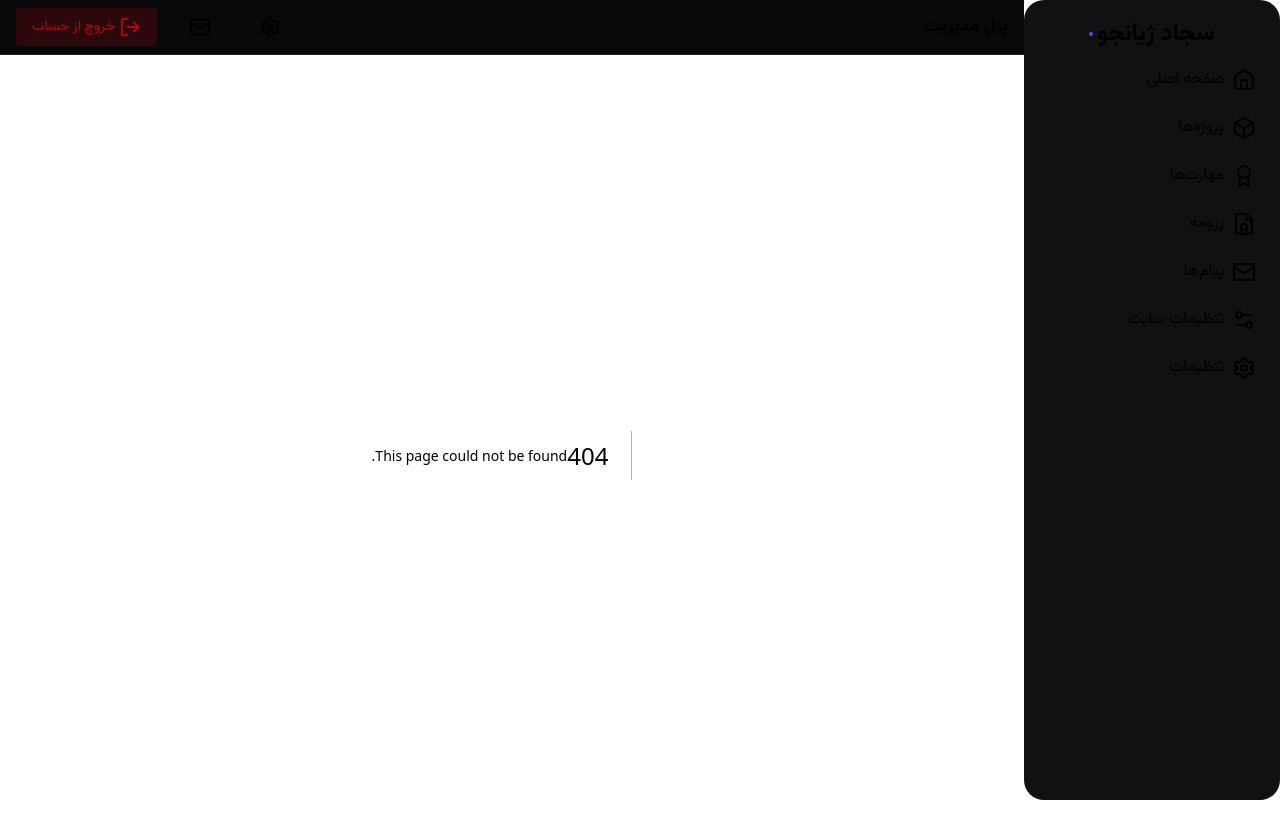
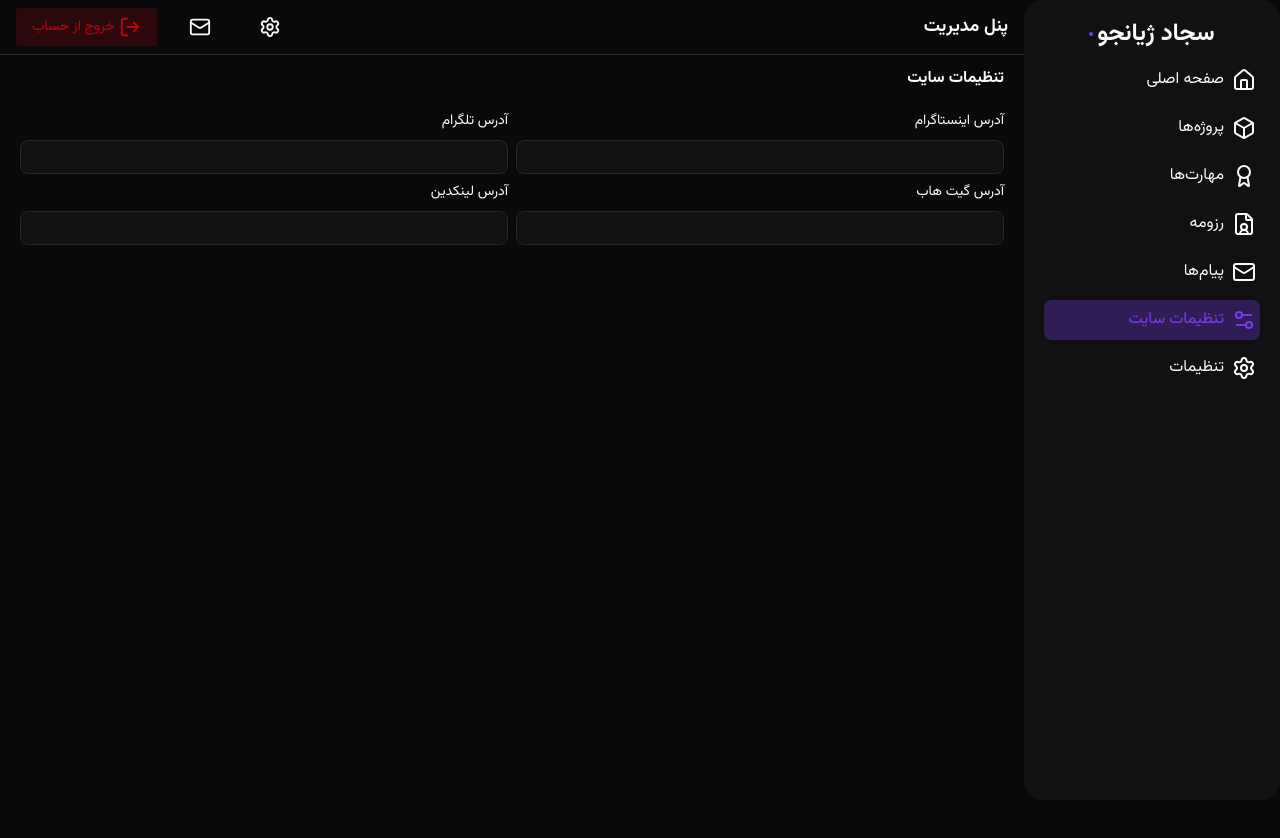
Before and after one commit to sajadzhzh/sajad-zhianjoo-admin, a Next.js app: page /site-settings in a window 1280 px wide. Before the commit this address had no page. Shown: the top 838 px of the page. After the commit the page ends 800 px from the top, so only its background shows below. Built offline with nearby package versions, Linux system fonts and the light colour scheme.

Commit message:
site settings in hlaf way

```diff
--- a/Components/Menu/Items.tsx
+++ b/Components/Menu/Items.tsx
@@ -36,7 +36,7 @@ export default function MenuItems() {
         <Mail />
         پیام‌ها
       </Link>
-      <Link href={""} className="menu-item">
+      <Link href={"/site-settings"} className={path.includes("/site-settings") ? "menu-item active" : "menu-item"}>
         <Settings2 />
         تنظیمات سایت
       </Link>
--- a/Components/Resume/form.tsx
+++ b/Components/Resume/form.tsx
@@ -5,7 +5,7 @@ export default function ResumeForm({ edit, link }: { edit?: boolean; link?: stri
   return (
     <form className="w-full grid grid-cols-1 gap-2">
       <div className="flex flex-col gap-2 md:max-w-1/2">
-        <label htmlFor="resumeLink">لینک رزومه</label>
+        <label htmlFor="resumeLink" className="text-[14px]">لینک رزومه</label>
         <TextInput name="resumeLink" id="resumeLink" defaultValue={edit ? link : ""}/>
       </div>
       <Button theme="primary" className="md:max-w-1/4">
--- /dev/null
+++ b/app/site-settings/page.tsx
@@ -0,0 +1,30 @@
+import TextInput from "@/Components/Input/Text";
+
+export default function SiteSettingsPage() {
+  return (
+    <div className="w-full h-[90svh] overflow-scroll Container space-y-5">
+      <h2 className="font-bold text-[16px]">تنظیمات سایت</h2>
+
+      <div className="w-full">
+        <form className="w-full grid grid-cols-1 md:grid-cols-2 gap-2">
+          <div className="flex flex-col gap-2">
+            <label htmlFor="instagram" className="text-[14px]">آدرس اینستاگرام</label>
+            <TextInput name="instagram" id="instagram" />
+          </div>
+          <div className="flex flex-col gap-2">
+            <label htmlFor="telegram" className="text-[14px]">آدرس تلگرام</label>
+            <TextInput name="telegram" id="telegram" />
+          </div>
+          <div className="flex flex-col gap-2">
+            <label htmlFor="github" className="text-[14px]">آدرس گیت هاب</label>
+            <TextInput name="github" id="github" />
+          </div>
+          <div className="flex flex-col gap-2">
+            <label htmlFor="linkedin" className="text-[14px]">آدرس لینکدین</label>
+            <TextInput name="linkedin" id="linkedin" />
+          </div>
+        </form>
+      </div>
+    </div>
+  );
+}
```
